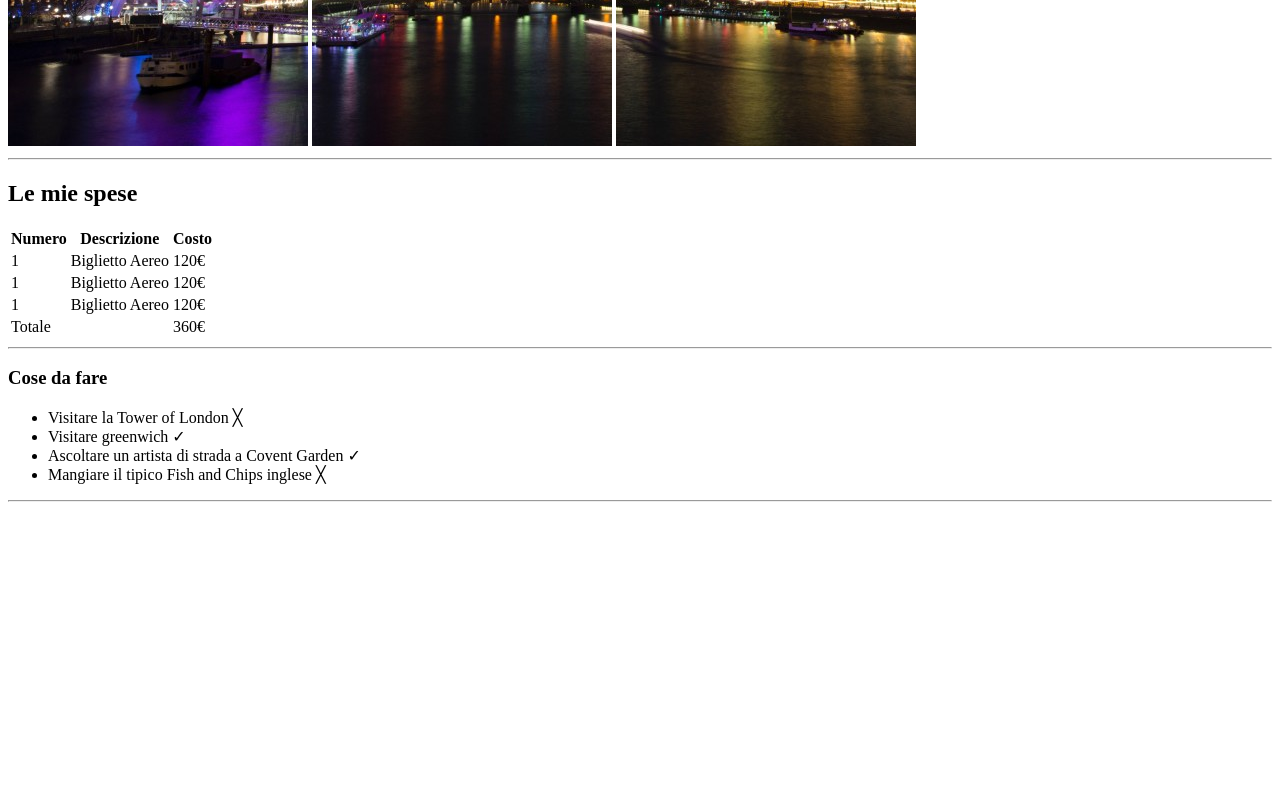
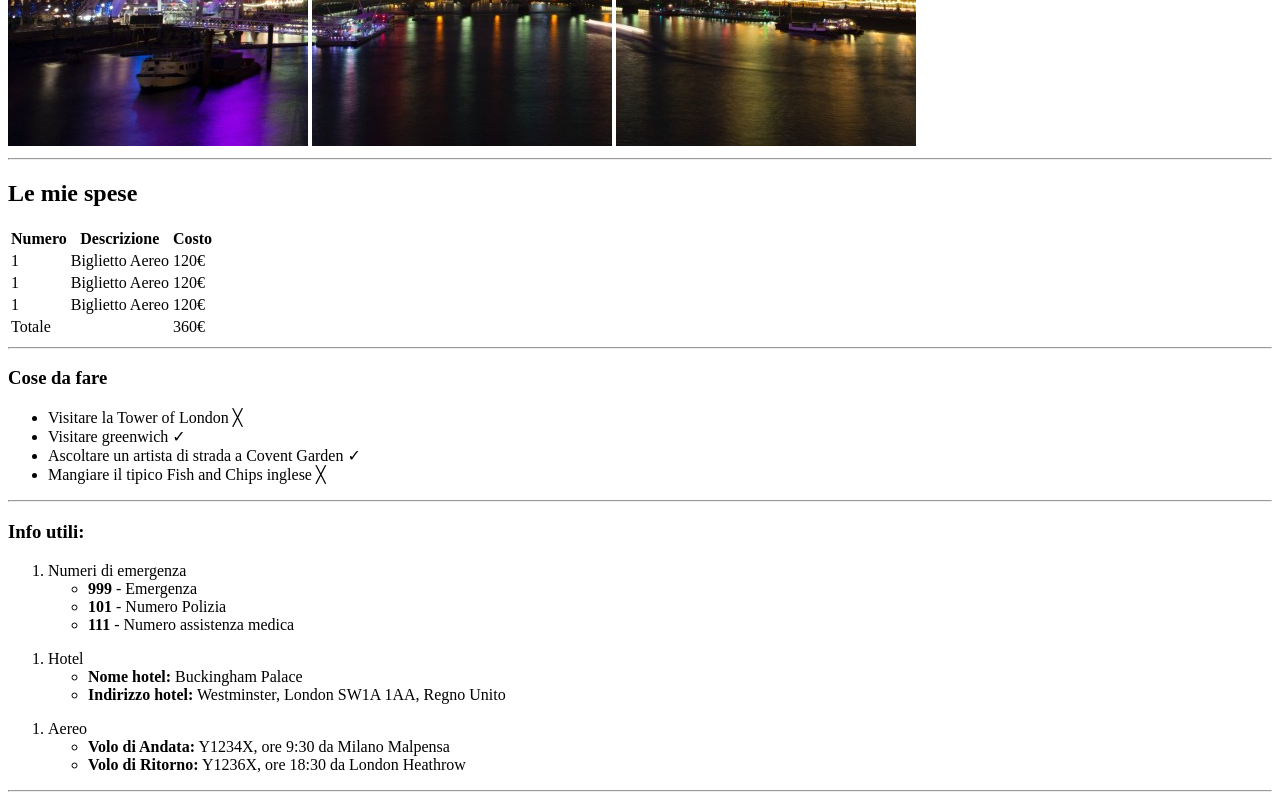
Before and after one commit to lawrencedulian/html-london-trip, a plain HTML site: page index.html in a window 1280 px wide. Shown: the part 534-1334 px from the top of the page. Before the commit the page ends 1044 px from the top, so only its background shows below. Drawn offline with Linux system fonts and the light colour scheme.

Commit message:
Completed third section

```diff
--- a/index.html
+++ b/index.html
@@ -75,6 +75,44 @@
     </section>
     <!-- /second section -->
 
+    <!-- third section -->
+    <section>
+        <h3>Info utili:</h3>
+        <!-- first list -->
+        <ol>
+            <li>Numeri di emergenza
+                <ul style="list-style-type:circle;">
+                    <li><b>999</b> - Emergenza</li>
+                    <li><b>101</b> - Numero Polizia</li>
+                    <li><b>111</b> - Numero assistenza medica</li>
+                </ul>
+            </li>
+        </ol>
+        <!-- /first list -->
+
+        <!-- second list -->
+        <ol>
+            <li>Hotel
+                <ul style="list-style-type:circle;">
+                    <li><b>Nome hotel:</b> Buckingham Palace</li>
+                    <li><b>Indirizzo hotel:</b> Westminster, London SW1A 1AA, Regno Unito</li>
+                </ul>
+            </li>
+        </ol>
+        <!--/ second list -->
+
+        <!-- third list -->
+        <ol>
+            <li>Aereo
+                <ul style="list-style-type:circle;">
+                    <li><b>Volo di Andata:</b> Y1234X, ore 9:30 da Milano Malpensa</li>
+                    <li><b>Volo di Ritorno:</b> Y1236X, ore 18:30 da London Heathrow</li>
+                </ul>
+            </li>
+        </ol>
+        <!-- /third list -->
+    <hr>
+    </section>
 
 
 
```
